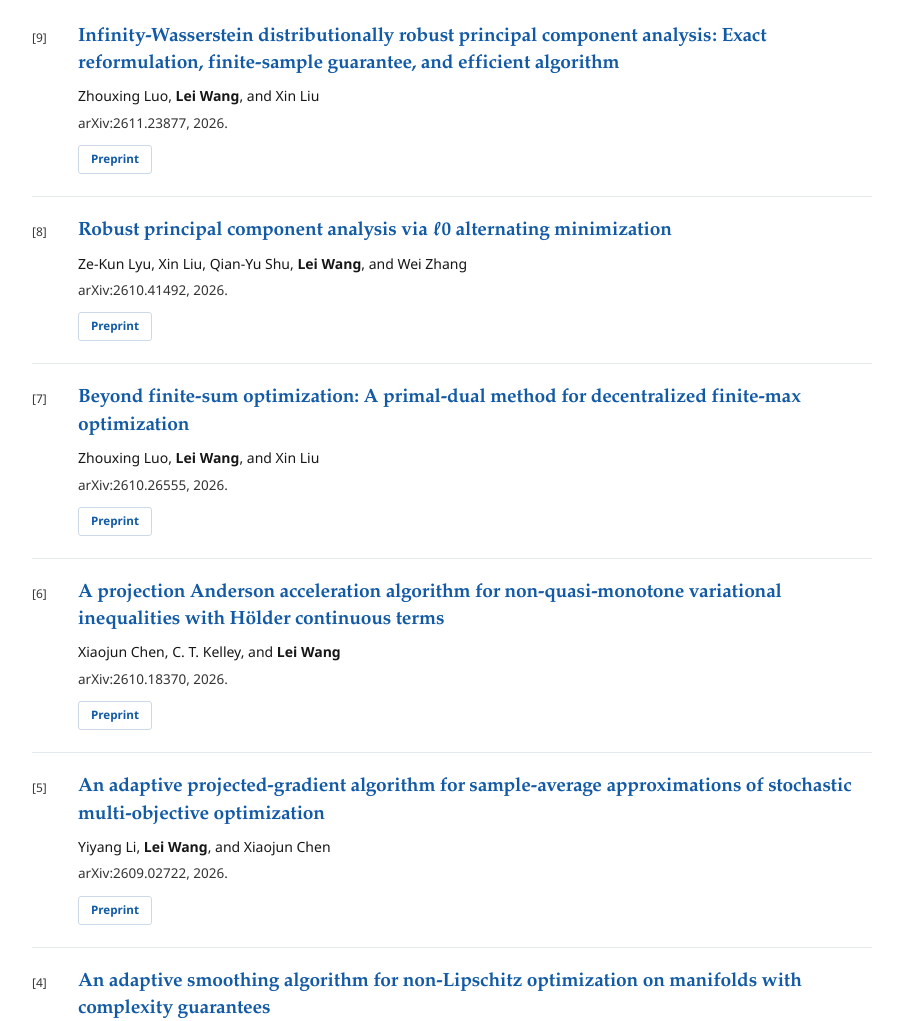
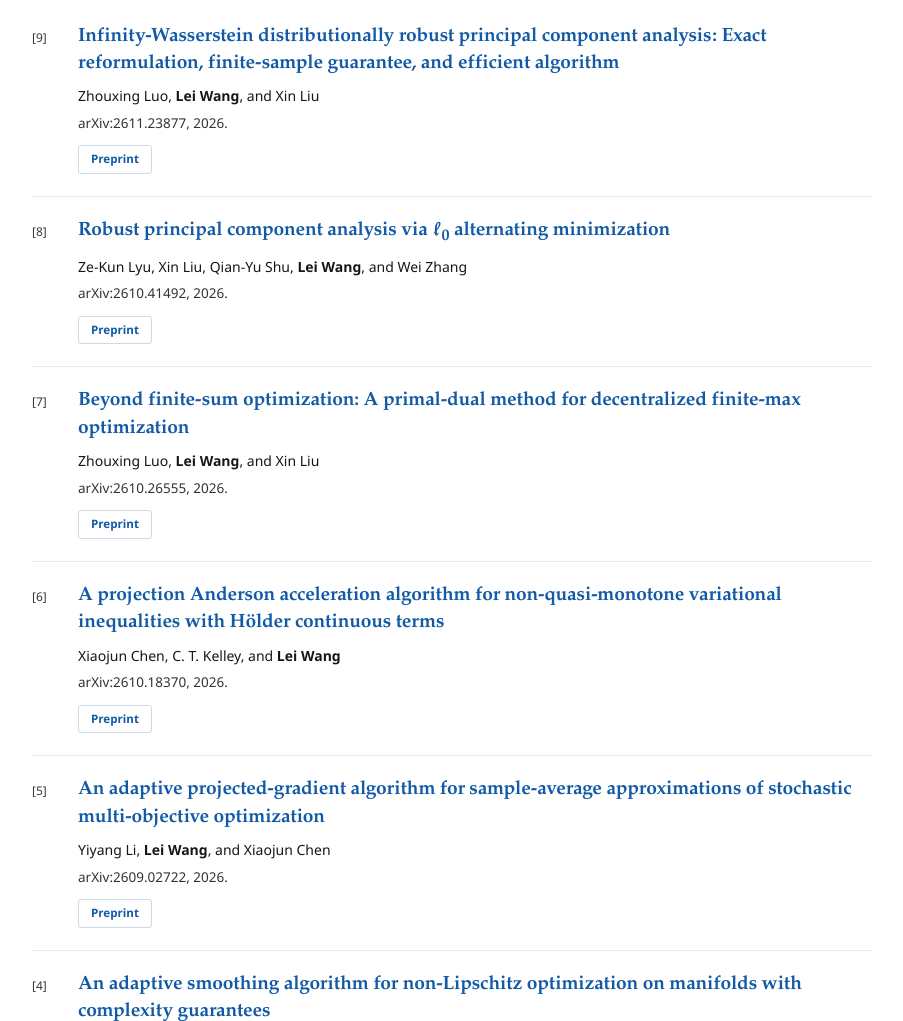
Before and after one commit to LeiWang-Opt/leiwang-opt.github.io, a plain HTML site: page index.html in a window 1280 px wide. Shown: the part 4014-5035 px from the top of the page, without its empty margins (348-1251 px from the left). Drawn offline with Linux system fonts and the light colour scheme.

Commit message:
Fix formatting of paper title in index.html

```diff
--- a/index.html
+++ b/index.html
@@ -209,7 +209,7 @@
 <li class="pub-item" data-search="[8] robust principal component analysis via &ell;<sub>0</sub> alternating minimization ze-kun lyu, xin liu, qian-yu shu, lei wang , and wei zhang arxiv:2610.41492, 2026 . preprint https://arxiv.org/abs/2610.41492 https://arxiv.org/abs/2610.41492">
 <span class="pub-index">[8]</span>
 <div class="pub-content">
-<h4><a class="paper-title" href="https://arxiv.org/abs/2610.41492" rel="noopener noreferrer" target="_blank">Robust principal component analysis via ℓ0 alternating minimization</a></h4>
+<h4><a class="paper-title" href="https://arxiv.org/abs/2610.41492" rel="noopener noreferrer" target="_blank">Robust principal component analysis via ℓ<sub>0</sub> alternating minimization</a></h4>
 <p class="authors">Ze-Kun Lyu, Xin Liu, Qian-Yu Shu, <strong>Lei Wang</strong>, and Wei Zhang</p>
 <p class="venue">arXiv:2610.41492, <time datetime="2026">2026</time>.</p>
 <div class="pub-links"><a aria-label="Preprint: Robust principal component analysis via ℓ0 alternating minimization" href="https://arxiv.org/abs/2610.41492" rel="noopener noreferrer" target="_blank">Preprint</a></div>
```
